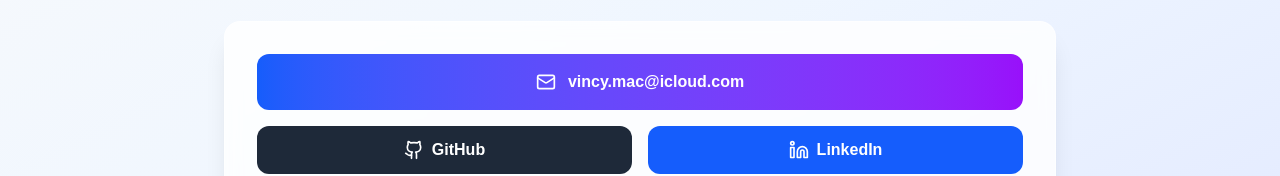
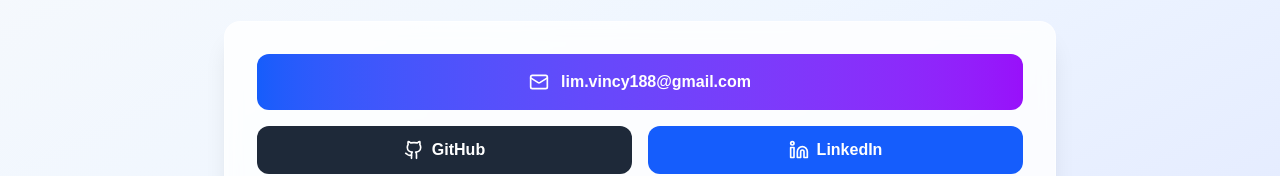
Before and after one commit to vincyLim/portfolio, a Next.js app: page / in a window 1280 px wide. Shown: the part 5565-5741 px from the top of the page. Built offline with nearby package versions, Linux system fonts and the light colour scheme.

Commit message:
Updated email and resume

```diff
--- a/components/Contact.tsx
+++ b/components/Contact.tsx
@@ -17,11 +17,11 @@
                         <div className="space-y-4">
                             {/* Email Button */}
                             <a
-                                href="mailto:vincy.mac@icloud.com"
+                                href="mailto:lim.vincy188@gmail.com"
                                 className="flex items-center justify-center gap-3 w-full px-6 py-4 bg-gradient-to-r from-blue-600 to-purple-600 text-white rounded-xl font-semibold hover:shadow-lg hover:shadow-purple-500/25 transition-all duration-300 transform hover:scale-[1.02]"
                             >
                                 <Mail className="w-5 h-5" />
-                                <span>vincy.mac@icloud.com</span>
+                                <span>lim.vincy188@gmail.com</span>
                             </a>
 
                             {/* Social Links Row */}
@@ -49,7 +49,7 @@
 
                             {/* Resume Download */}
                             <a
-                                href="https://drive.google.com/file/d/1o6pvuQvVvaYzg7EXYg_KPvFVqrcNuqvT/view?usp=drive_link"
+                                href="https://drive.google.com/file/d/1ToNVWWb_PL8f3DG4cl2YGp0l4HD-1seB/view?usp=share_link"
                                 target="_blank"
                                 rel="noopener noreferrer"
                                 className="flex items-center justify-center gap-2 w-full px-6 py-3 border-2 border-slate-300 text-slate-700 rounded-xl font-semibold hover:border-purple-400 hover:text-purple-600 hover:bg-purple-50 transition-all duration-300 transform hover:scale-[1.02]"
```
